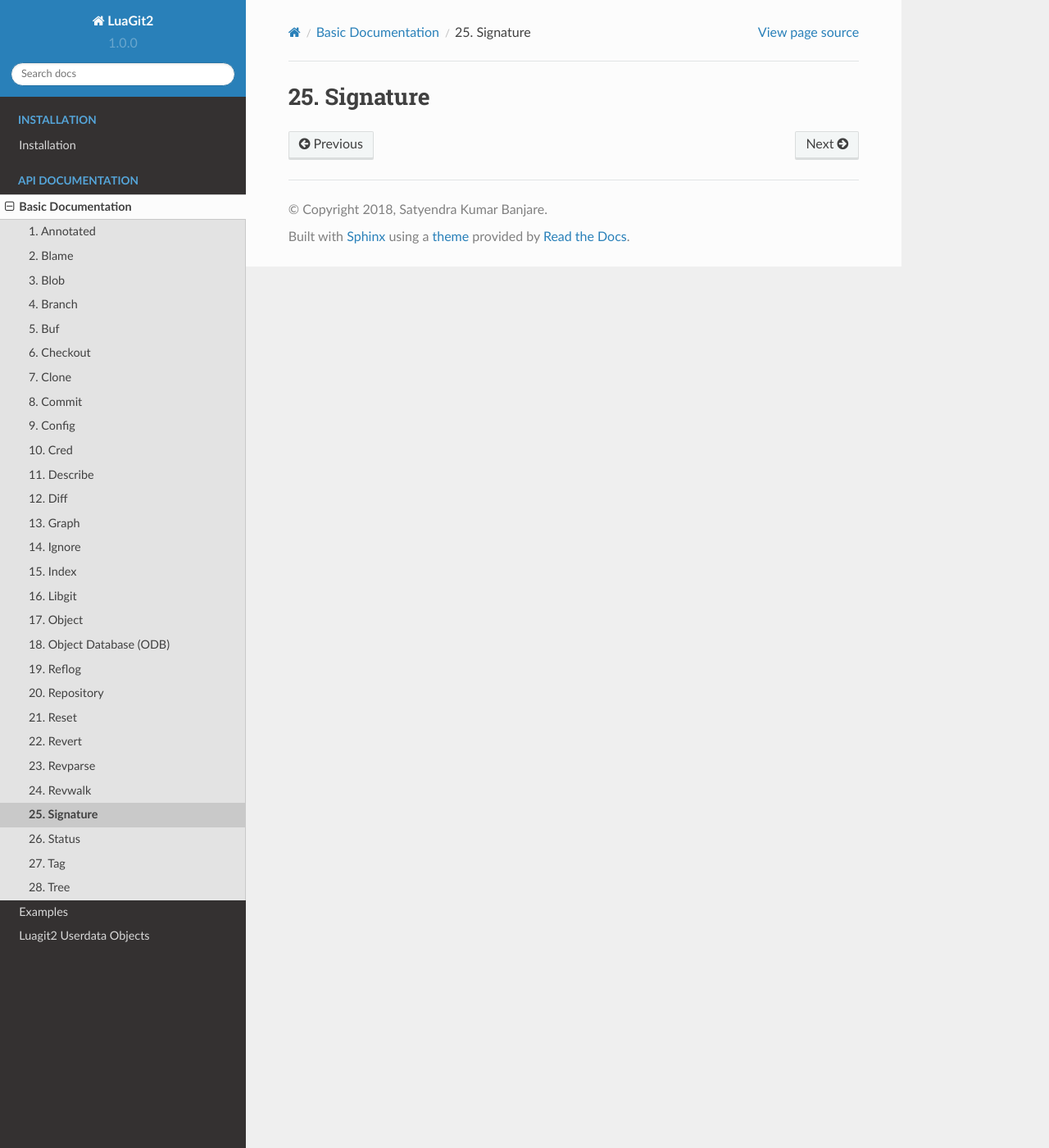
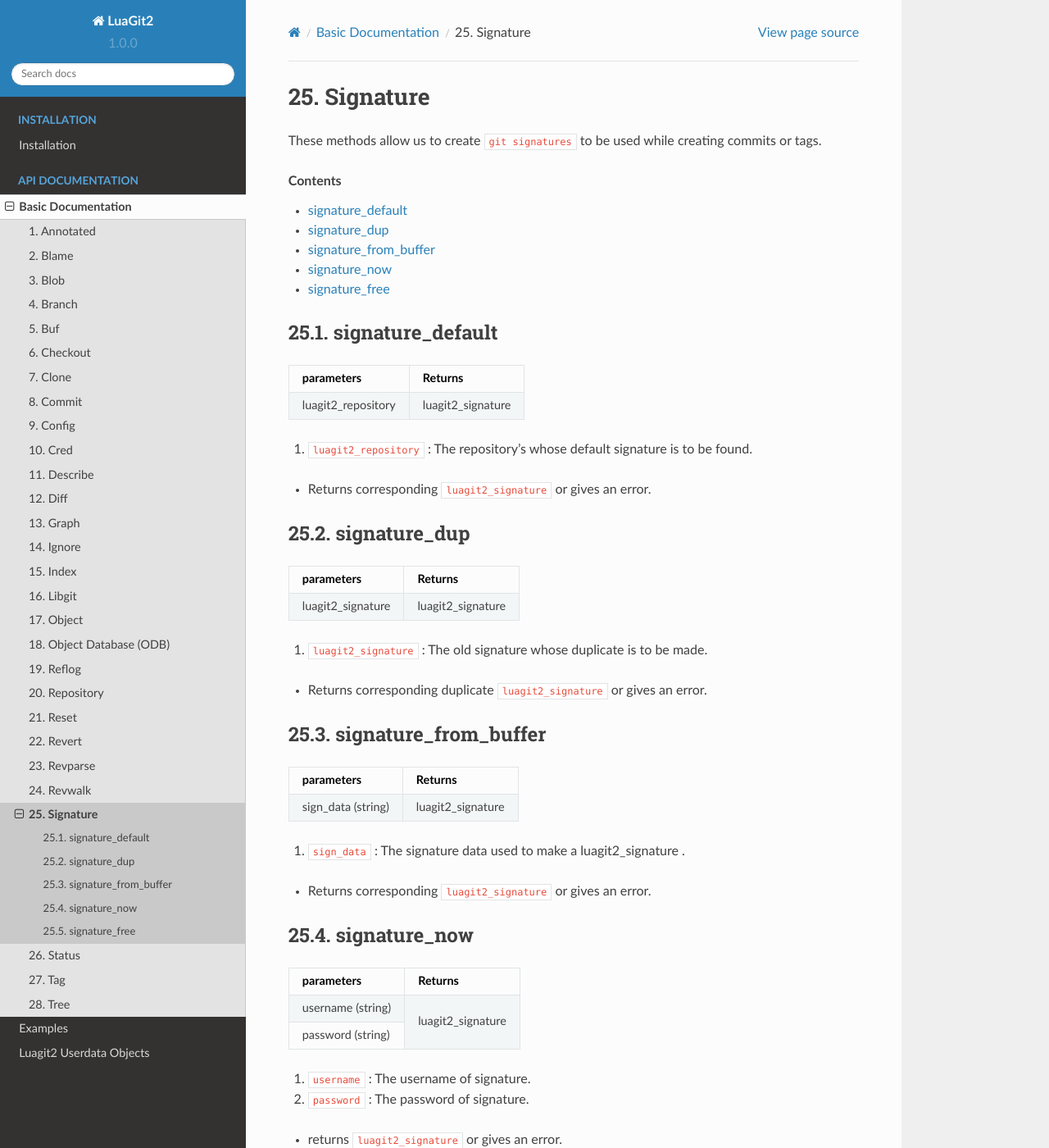
Before and after one commit to SatyendraBanjare/luagit2, a Sphinx documentation site: the page built from docs/source/basic/signature.rst, in a window 1280 px wide and 1400 px high. Shown: the whole window at 82% size. Built offline with Sphinx 7.4.7 and the Read the Docs theme 2.0.0, drawn with Linux system fonts in a browser that asks for light colours; pages that are not in the unit, such as notebooks, are missing from menus; some of the changed text lies outside the part shown.

Commit message:
docs(signature) : added docs

```diff
--- a/docs/source/basic/signature.rst
+++ b/docs/source/basic/signature.rst
@@ -1,2 +1,76 @@
 Signature
 =========
+
+These methods allow us to create ``git signatures`` to be used
+while creating commits or tags.
+
+.. contents:: Contents
+   :local:
+
+signature_default
+-----------------
+
++---------------------------+---------------------------------+
+| parameters                | Returns                         |
++===========================+=================================+
+| luagit2_repository        | luagit2_signature               |
++---------------------------+---------------------------------+
+
+1. ``luagit2_repository`` :  The repository's whose default signature is to be found.
+
+* Returns corresponding ``luagit2_signature`` or gives an error.
+
+signature_dup
+-------------
+
++---------------------------+---------------------------------+
+| parameters                | Returns                         |
++===========================+=================================+
+| luagit2_signature         | luagit2_signature               |
++---------------------------+---------------------------------+
+
+1. ``luagit2_signature`` :  The old signature whose duplicate is to be made.
+
+* Returns corresponding duplicate ``luagit2_signature`` or gives an error.
+
+signature_from_buffer
+---------------------
+
++---------------------------+---------------------------------+
+| parameters                | Returns                         |
++===========================+=================================+
+| sign_data (string)        | luagit2_signature               |
++---------------------------+---------------------------------+
+
+1. ``sign_data`` :  The signature data used to make a luagit2_signature .
+
+* Returns corresponding ``luagit2_signature`` or gives an error.
+
+signature_now
+-------------
+
++---------------------------+---------------------------------+
+| parameters                | Returns                         |
++===========================+=================================+
+| username (string)         | luagit2_signature               |
++---------------------------+                                 +
+| password (string)         |                                 |
++---------------------------+---------------------------------+
+
+1. ``username`` : The username of signature.
+2. ``password`` : The password of signature.
+
+* returns ``luagit2_signature``  or gives an error.
+
+signature_free
+--------------
+
++---------------------------+---------------------------------+
+| parameters                | Returns                         |
++===========================+=================================+
+| luagit2_signature         | None                            |
++---------------------------+---------------------------------+
+
+1. ``luagit2_signature`` :  The signature to be freed.
+
+* Returns None or gives an error.
```
